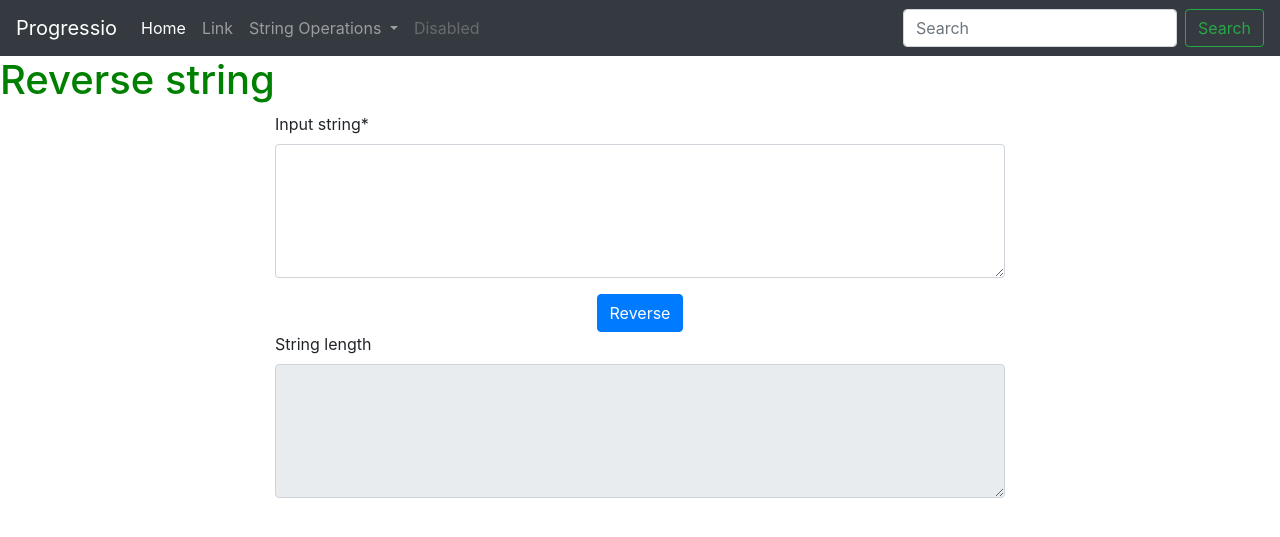
After one commit to BlackSylph/progress.io, a Django app: page /stringreverse in a window 1280 px wide. The commit adds this page. Shown: the top 537 px of the page. Run offline with Django 3.2, Linux system fonts and the light colour scheme; some libraries are stand-ins or nearby versions.

Commit message:
First attempt

```diff
--- a/progressio/Strings/views.py
+++ b/progressio/Strings/views.py
@@ -26,3 +26,21 @@ def stringLength(request):
         form = StringForm()
 
     return render(request, GLOBAL_PATH + 'Strings/stringlength.html', {'form': form})
+
+def stringReverse(request):
+    # if this is a POST request we need to process the form data
+    if request.method == 'POST':
+        # create a form instance and populate it with data from the request:
+        form = StringForm(request.POST)
+        # check whether it's valid:
+        if form.is_valid():
+            # process the data in form.cleaned_data as required
+            form.cleaned_data['string_length'] = form.cleaned_data.get('input_string')[::-1]
+            # Update the form with the calculation result.
+            form = StringForm(form.cleaned_data)
+
+    # if a GET (or any other method) we'll create a blank form
+    else:
+        form = StringForm()
+
+    return render(request, GLOBAL_PATH + 'Strings/stringreverse.html', {'form': form})
--- /dev/null
+++ b/progressio/templates/progressio/Strings/stringreverse.html
@@ -0,0 +1,32 @@
+{% extends 'progressio/base.html' %}
+{% load crispy_forms_tags %}
+{% block content %}
+
+    <h1>Reverse string</h1>
+
+    <div class="container">
+      <div class="row">
+        <div class="col-sm-2">
+            {# We don't need anything here #}
+        </div>
+        <div class="col-sm-8">
+          <div>
+            <form method="post">
+              {% csrf_token %}
+              {{ form.input_string|as_crispy_field }}
+
+              <div class="text-center">
+                <button type="submit" class="btn btn-primary">Reverse</button>
+              </div>
+
+              {{ form.string_length|as_crispy_field }}
+            </form>
+          </div>
+        </div>
+        <div class="col-sm-2">
+          {# We don't need anything here #}
+        </div>
+      </div>
+    </div>
+
+{% endblock %}
--- a/progressio/templates/progressio/navbar.html
+++ b/progressio/templates/progressio/navbar.html
@@ -18,6 +18,7 @@
         </a>
         <div class="dropdown-menu" aria-labelledby="navbarDropdown">
           <a class="dropdown-item" href="{% url 'stringlength' %}">Calculate String Length</a>
+          <a class="dropdown-item" href="{% url 'stringreverse' %}">Reverse String</a>
           <a class="dropdown-item" href="#">Another action</a>
           <div class="dropdown-divider"></div>
           <a class="dropdown-item" href="#">Something else here</a>
--- a/progressio/urls.py
+++ b/progressio/urls.py
@@ -21,4 +21,5 @@ urlpatterns = [
     path('admin/', admin.site.urls),
     path('', views.index, name='index'),
     path('stringlength', views.stringLength, name='stringlength'),
+    path('stringreverse', views.stringReverse, name='stringreverse')
 ]
```
Also changed, not shown: 1 other file.
